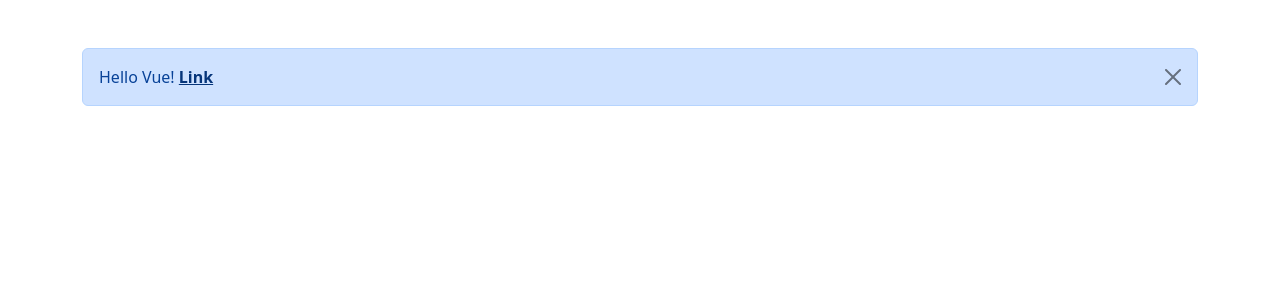
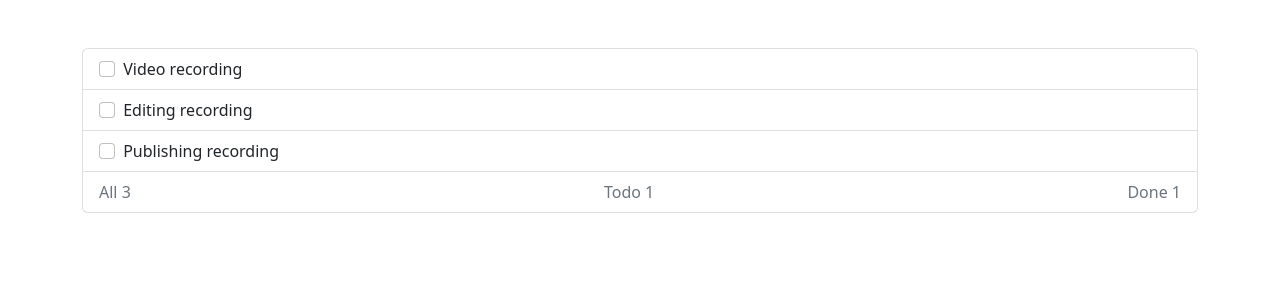
Before and after one commit to Ardhiityo/VueJS-3-Mastery-BWA, a Vue app in the folder bekerja dengan komponen/: page / in a window 1280 px wide. Shown: the top 300 px of the page. Built offline with nearby package versions, Linux system fonts and the light colour scheme.

Commit message:
Scoped slot bernama : Scoped slot parameter

```diff
--- a/bekerja dengan komponen/src/App.vue
+++ b/bekerja dengan komponen/src/App.vue
@@ -110,8 +110,39 @@ export default {
     </Alert> -->
 
     <!-- Scoped slot cara 1 -->
-    <Alert :show="true" v-slot="{ alertLink }">
+    <!-- <Alert :show="true" v-slot="{ alertLink }">
       Hello Vue! <a href="" :class="alertLink">Link</a>
-    </Alert>
+    </Alert> -->
+
+    <!-- Scoped slot parameter cara 1 -->
+    <!-- <TodoList>
+      <template #default="defaultProps">
+        <input type="checkbox" name="" id="" class="form-check-input me-1">
+        {{ defaultProps.name }}
+      </template>
+      <template #footer="{ all, todo, done }">
+        <div class="d-flex justify-content-between">
+          <span class="text-muted">All {{ all }}</span>
+          <span class="text-muted">Todo {{ todo }}</span>
+          <span class="text-muted">Done {{ done }}</span>
+        </div>
+      </template>
+    </TodoList>
+  -->
+
+    <!-- Scoped slot parameter cara 2 -->
+    <TodoList>
+      <template #default="{ name }">
+        <input type="checkbox" name="" id="" class="form-check-input me-1">
+        {{ name }}
+      </template>
+      <template #footer="iniParam">
+        <div class="d-flex justify-content-between">
+          <span class="text-muted">All {{ iniParam.all }}</span>
+          <span class="text-muted">Todo {{ iniParam.todo }}</span>
+          <span class="text-muted">Done {{ iniParam.done }}</span>
+        </div>
+      </template>
+    </TodoList>
   </div>
 </template>
```
